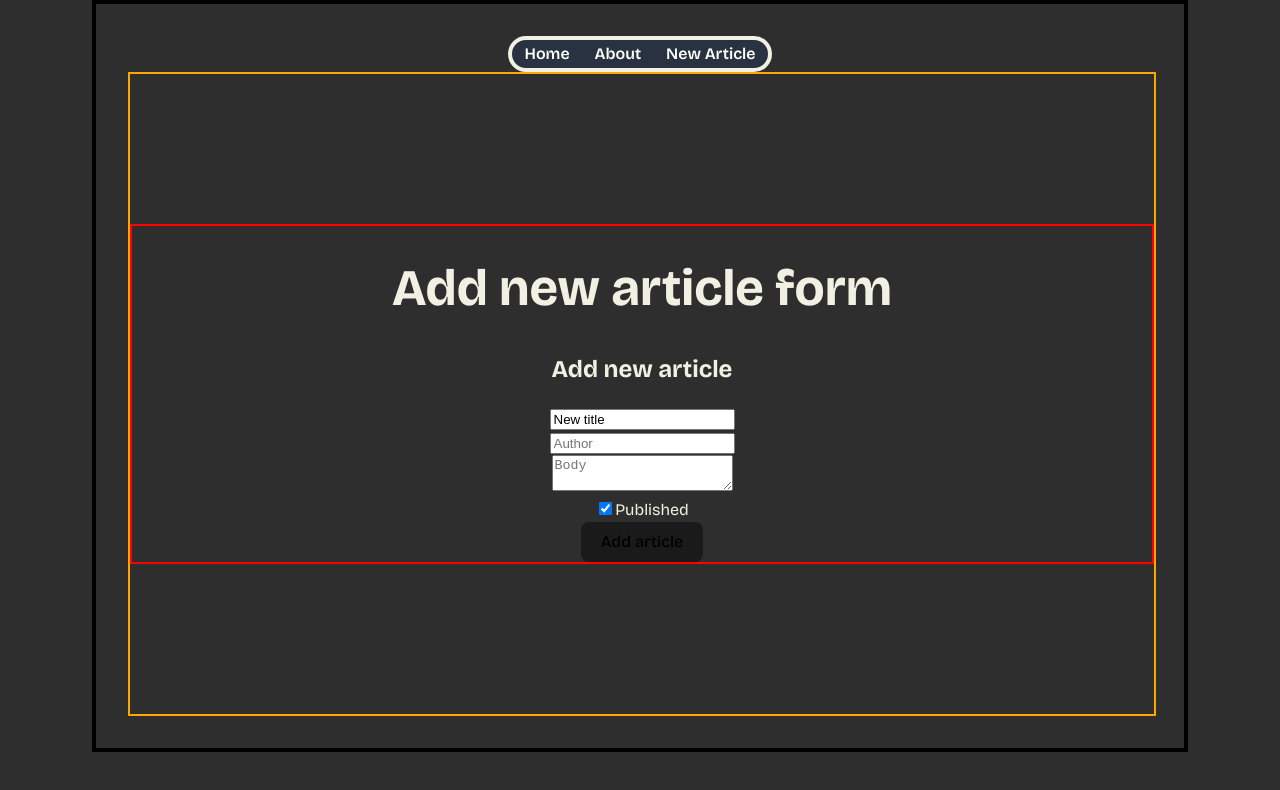
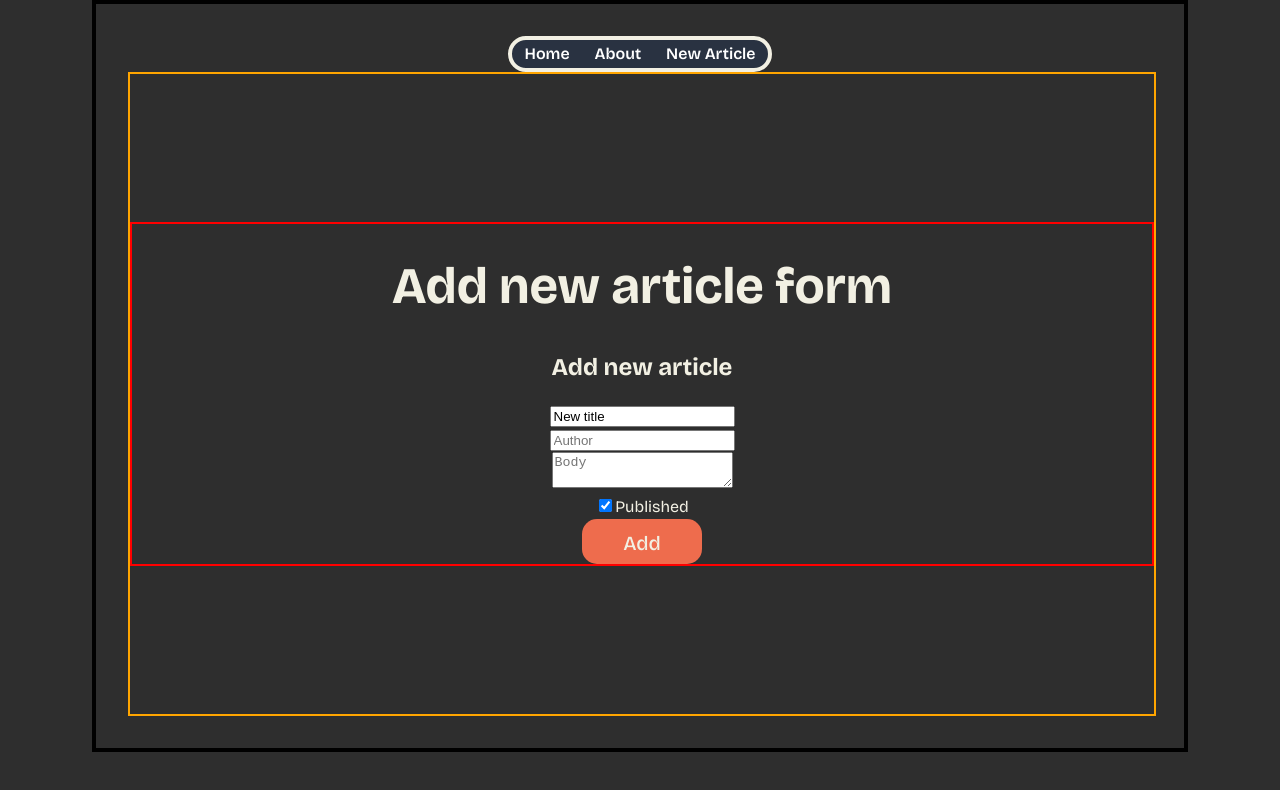
Before and after one commit to SerenityFlaim/ArticleViewer, a Vue app: page /new in a window 1280 px wide. Shown: the top 790 px of the page. Built offline with nearby package versions, Linux system fonts and the light colour scheme; a small style sheet from the web is missing.

Commit message:
CSS: loading and error pages

```diff
--- a/src/components/ArticleForm.vue
+++ b/src/components/ArticleForm.vue
@@ -7,7 +7,7 @@
             <div><textarea v-model="article.body" placeholder="Body"></textarea></div>
             <div><label><input type="checkbox" v-model="article.isPublished">Published</label></div>
             <ButtonTemplate v-on:click.prevent="$emit('add-article', article)">
-                Add article
+                Add
             </ButtonTemplate>
         </form>
     </div>
--- a/src/components/ArticleList.vue
+++ b/src/components/ArticleList.vue
@@ -1,14 +1,14 @@
 <template>
     <div class="hello">
-        <h2>View your articles!</h2>
         <div v-if="store.status === 'REQUESTED'"><Loading /></div>
 
-        <div v-else-if="store.status == 'FAILED'">
+        <div v-else-if="store.status == 'FAILED'" class="error-wrapper">
             <p>Error: couldn't load data from the server.</p>
             <ButtonTemplate @click="store.fetchArticles">Refresh</ButtonTemplate>
         </div>
 
         <div v-else-if="store.articles.length" class="article-wrapper">
+            <h2>View your articles!</h2>
             <Article
               v-for="article in store.articles"
               :id="article.id"
@@ -48,6 +48,19 @@ await store.fetchArticles()
     gap: 1rem;
     align-items: center;
 }
+.error-wrapper{
+    height: 200px;
+    display: flex;
+    flex-direction: column;
+    justify-content: space-evenly;
+    align-items: center;
+}
+
+p {
+    /* border: 1px solid #000; */
+    font-size: 20px;
+    font-weight: 600;
+}
 
 h1 {
     margin: 40 px 0 0;
--- a/src/components/ButtonTemplate.vue
+++ b/src/components/ButtonTemplate.vue
@@ -5,12 +5,22 @@
 </template>
 
 <style scoped>
-.tetmplate-btn {
+.template-btn {
+  width: 120px;
+  height: 45px;
+  font-weight: 500;
+  font-size: 20px;
   padding: 8px 16px;
-  background-color: #42b983;
-  color: white;
-  border: none;
-  border-radius: 4px;
+  background-color: #ee6c4d;
+  color: #f2f0e3;
+  border: 4px solid transparent;
+  transition: all 0.25s ease;
+  border-radius: 15px;
   cursor: pointer;
+  /* transition: border-color 0.15s; */
+}
+
+.template-btn:hover {
+border-color: #f2f0e3;
 }
 </style>
--- a/src/views/Loading.vue
+++ b/src/views/Loading.vue
@@ -1,7 +1,9 @@
 <template>
-    <p>Loading articles...</p>
-    <div class="loader"></div>
-    <ButtonTemplate @click="store.cancelFetch">Cancel</ButtonTemplate>
+    <div class="loading-wrapper">
+        <h1>Loading articles...</h1>
+        <div class="loader"></div>
+        <ButtonTemplate @click="store.cancelFetch">Cancel</ButtonTemplate>
+    </div>
 </template>
 
 <script setup lang="ts">
@@ -12,9 +14,23 @@ const store = articleStore();
 
 
 <style scoped>
+.loading-wrapper{
+    height: 350px;
+    display: flex;
+    flex-direction: column;
+    justify-content: space-evenly;
+    align-items: center;
+}
+
+h1 {
+    font-size: 25px;
+    font-weight: bold;
+    /* border: 1px solid #000; */
+}
+
 .loader {
-    border: 8px solid #f3f3f3;
-    border-top: 8px solid lightskyblue;
+    border: 5px solid #f3f3f3;
+    border-top: 5px solid #ee6c4d;
     border-radius: 50%;
     width: 60px;
     height: 60px;
```
